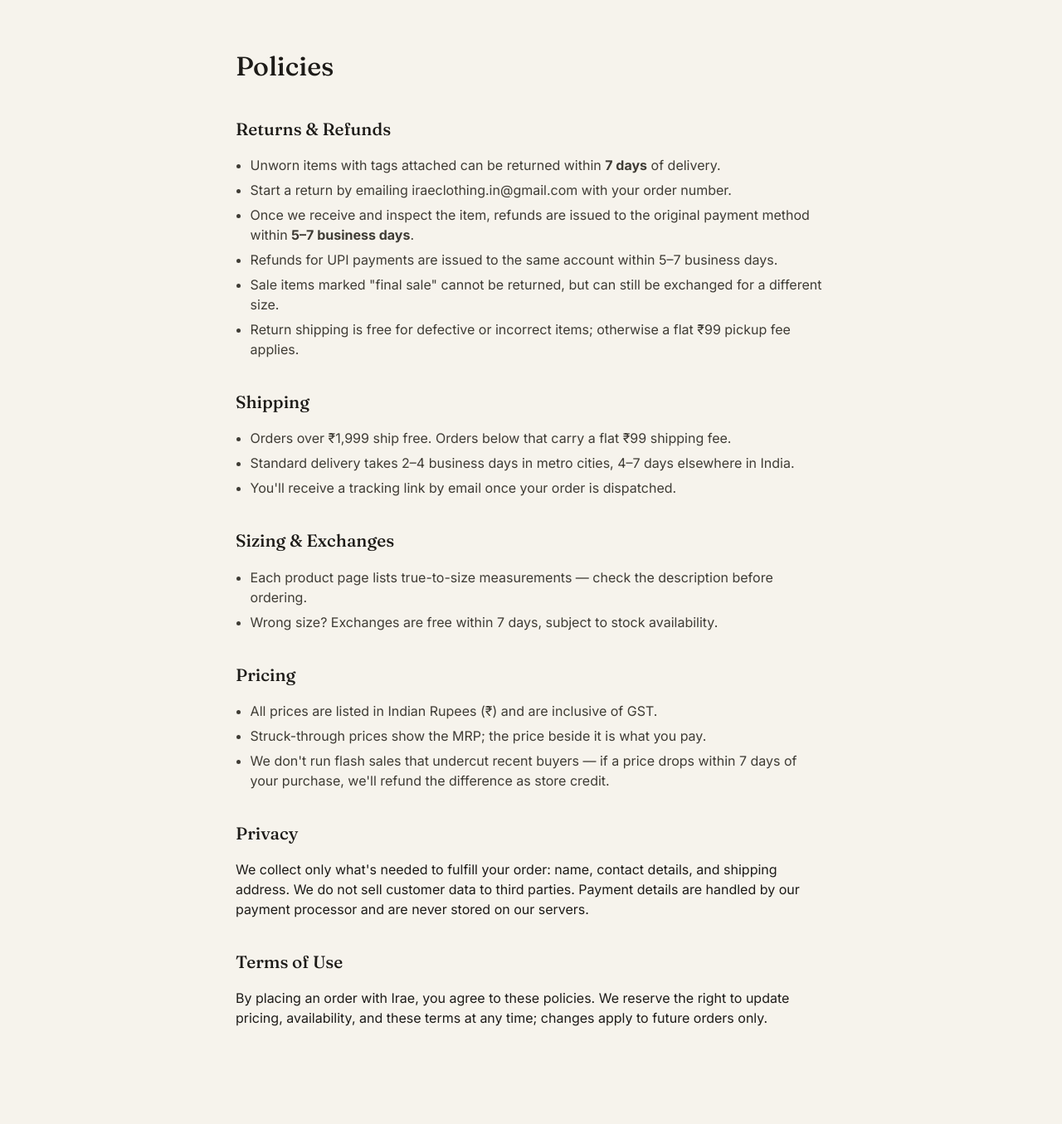
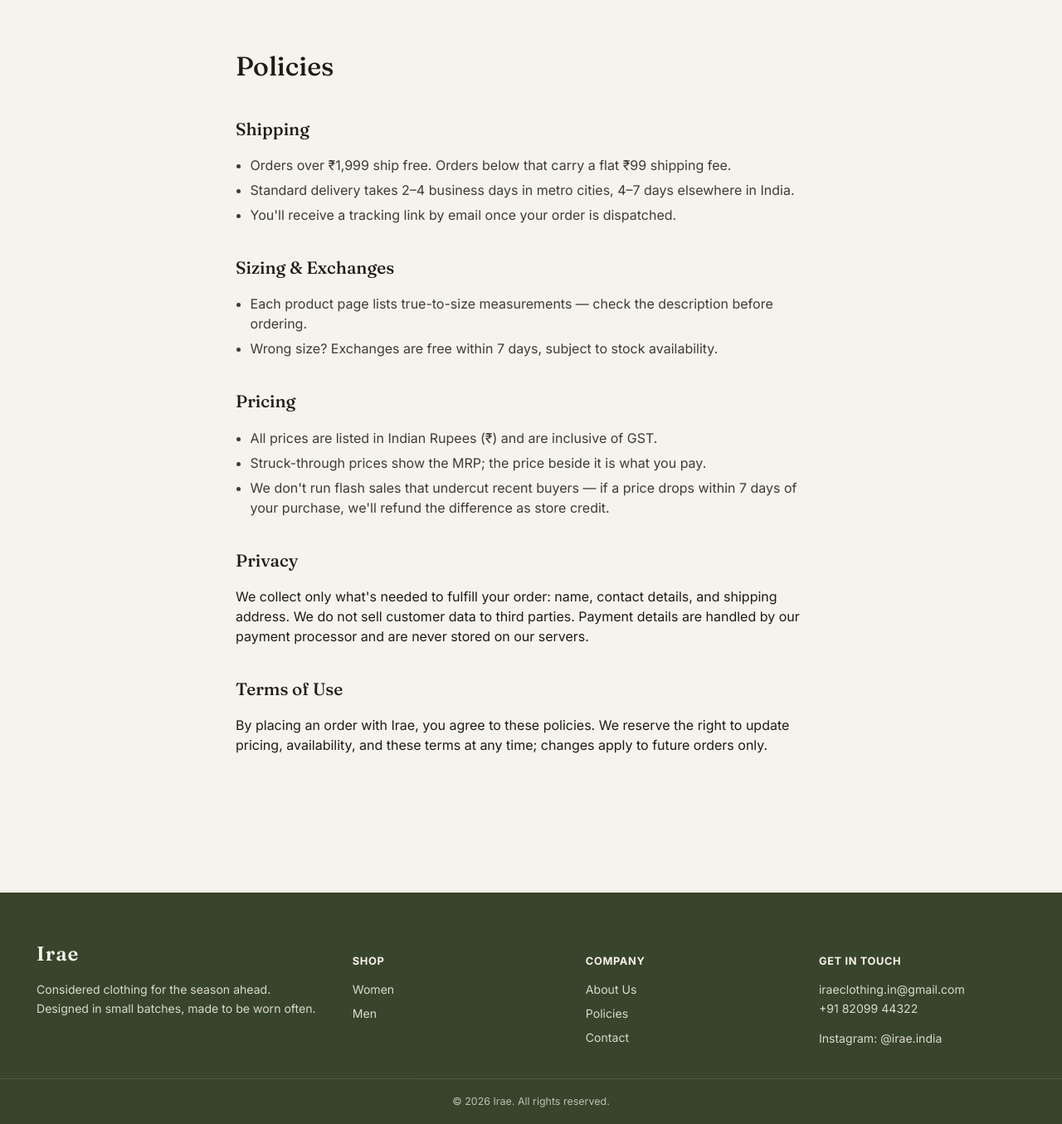
Before and after one commit to rhythm5-dev/CLOTHING-SITE, a Flask app: page /policies in a window 1280 px wide. Shown: the part 103-1458 px from the top of the page at 83% size. Run offline with Flask 3, Linux system fonts and the light colour scheme.

Commit message:
Remove Returns & Refunds section from policies
Removed the Returns & Refunds section from the policies page.

```diff
--- a/templates/policies.html
+++ b/templates/policies.html
@@ -4,17 +4,6 @@
 
 <div class="content-page">
   <h1>Policies</h1>
-
-  <h2 id="returns">Returns & Refunds</h2>
-  <ul>
-    <li>Unworn items with tags attached can be returned within <strong>7 days</strong> of delivery.</li>
-    <li>Start a return by emailing iraeclothing.in@gmail.com with your order number.</li>
-    <li>Once we receive and inspect the item, refunds are issued to the original payment method
-        within <strong>5–7 business days</strong>.</li>
-    <li>Refunds for UPI payments are issued to the same account within 5–7 business days.</li>
-    <li>Sale items marked "final sale" cannot be returned, but can still be exchanged for a different size.</li>
-    <li>Return shipping is free for defective or incorrect items; otherwise a flat ₹99 pickup fee applies.</li>
-  </ul>
 
   <h2 id="shipping">Shipping</h2>
   <ul>
```
